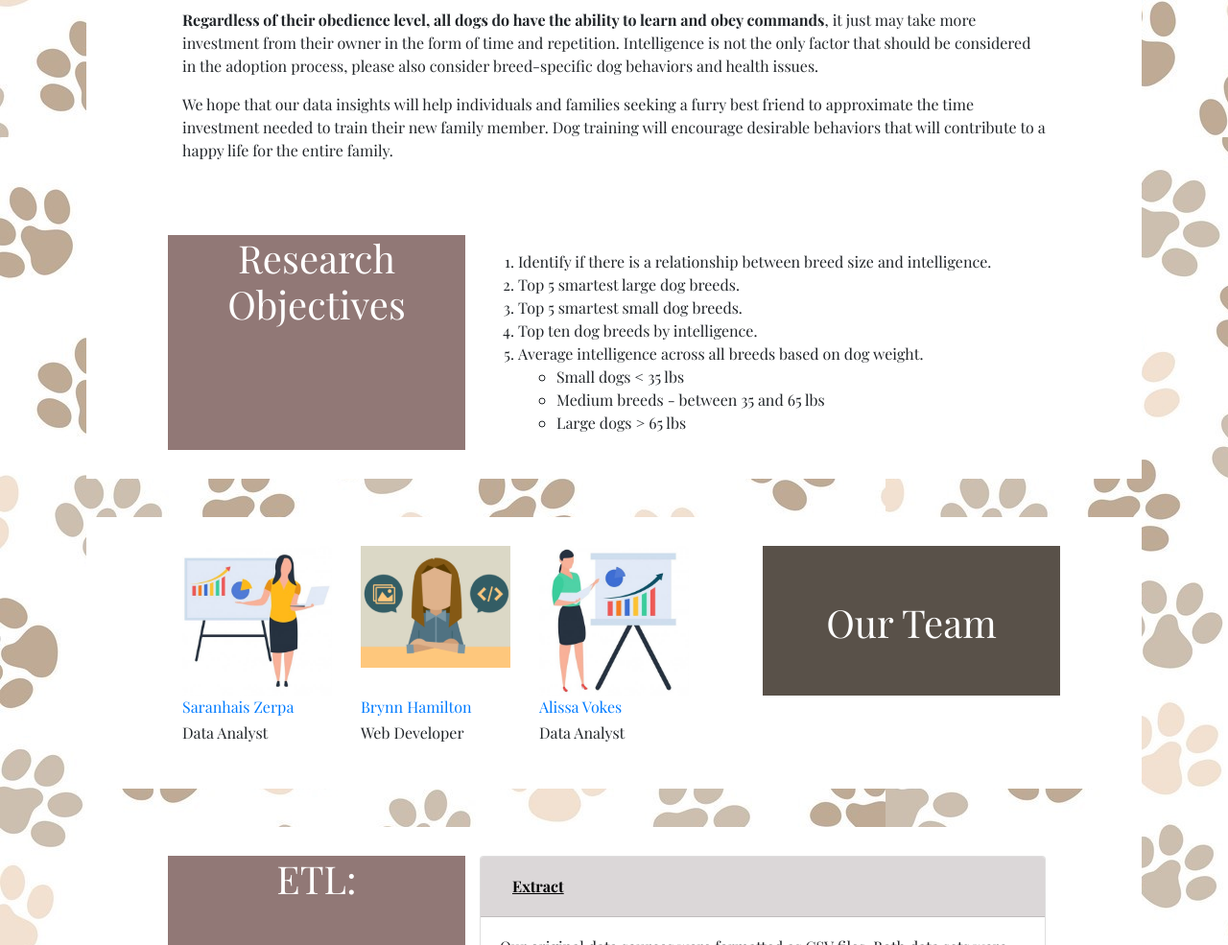
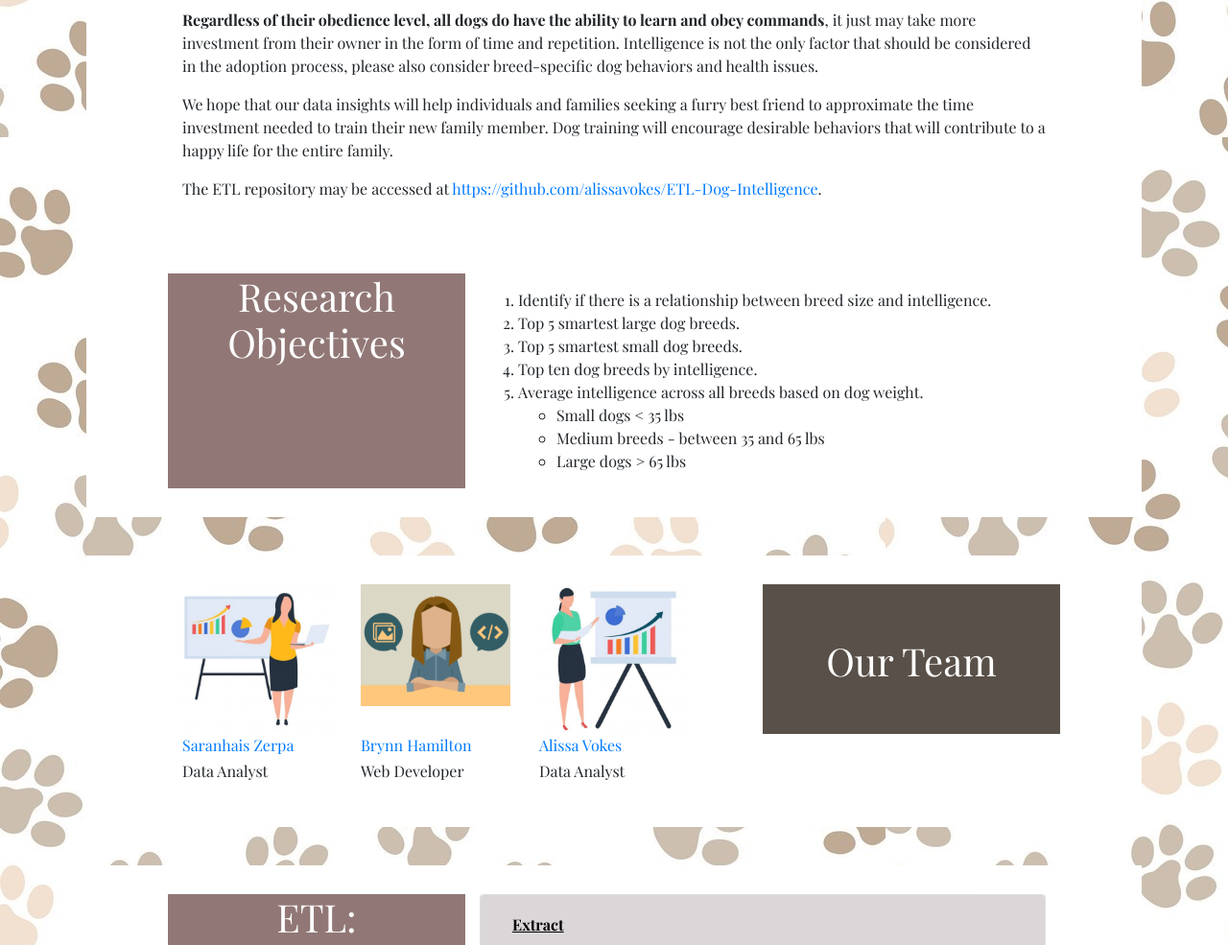
Before and after one commit to alissavokes/ETL-Dog-Intelligence, a plain HTML site: page index.html in a window 1280 px wide. Shown: the part 848-1833 px from the top of the page at 96% size. Drawn offline with nearby package versions, Linux system fonts and the light colour scheme.

Commit message:
added repo link to index.html

```diff
--- a/index.html
+++ b/index.html
@@ -179,8 +179,14 @@
     			<p>
     				We hope that our data insights will help individuals and families seeking a furry best friend to
     				approximate the time investment needed to train their new family member. Dog training will encourage
-    				desirable behaviors that will contribute to a happy life for the entire family.
-    			</p>
+					desirable behaviors that will contribute to a happy life for the entire family.
+
+
+				</p>
+
+				<p>
+					The ETL repository may be accessed at <a href="https://github.com/alissavokes/ETL-Dog-Intelligence">https://github.com/alissavokes/ETL-Dog-Intelligence</a>.
+				</p>
     		</div>
     	</div>
     </div>
```
